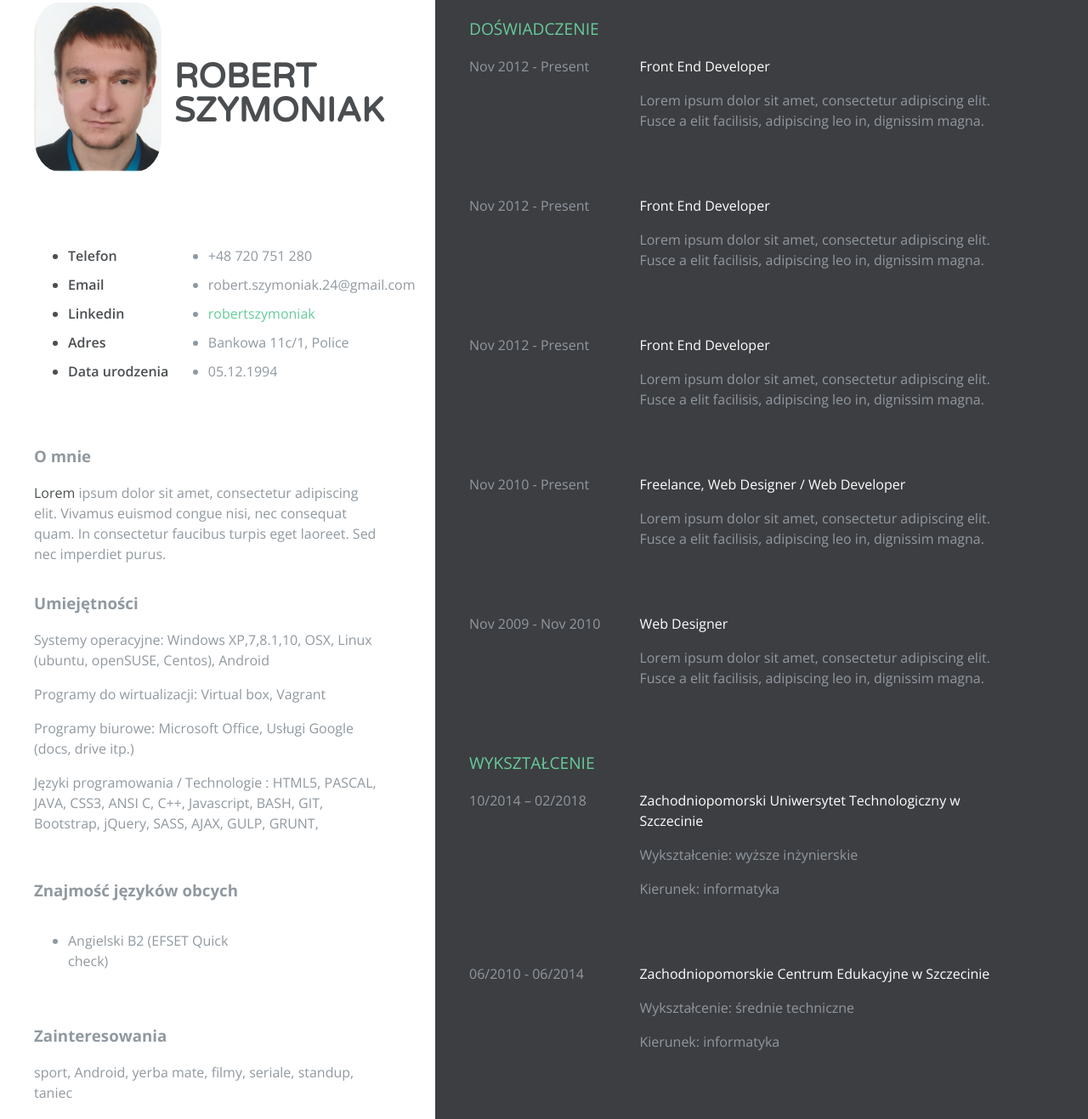
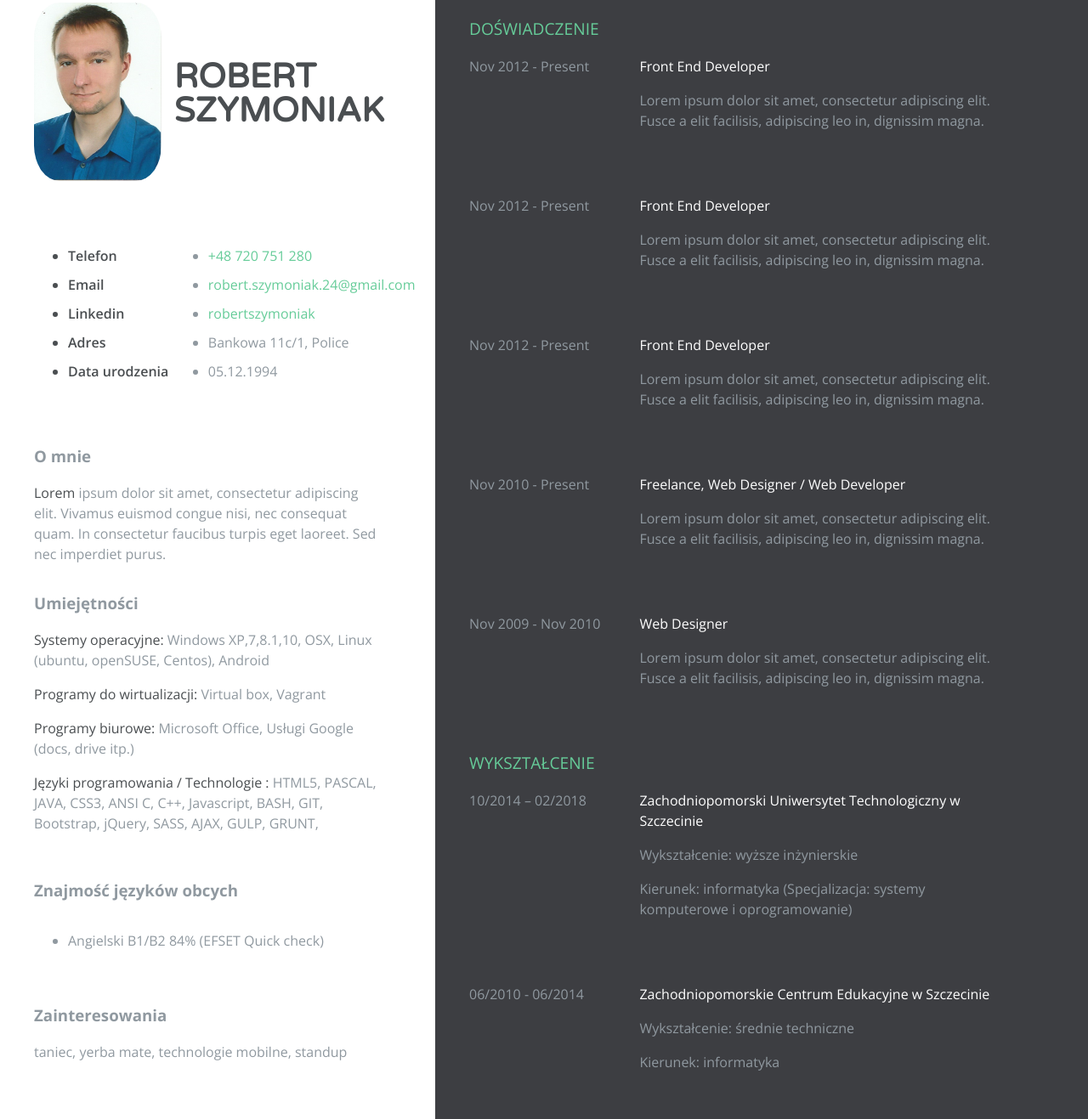
Before and after one commit to Rszymoniak24/cv, a plain HTML site: page index.html in a window 1280 px wide. Shown: the part 57-1374 px from the top of the page at 85% size. Drawn offline with nearby package versions, Linux system fonts and the light colour scheme.

Commit message:
new photo added, minor fixes

```diff
--- a/index.html
+++ b/index.html
@@ -6,9 +6,9 @@
     <meta charset="utf-8">
     <meta name="viewport" content="width=device-width, initial-scale=1, maximum-scale=1">
 
-    <title>The HTML5 Herald</title>
-    <meta name="description" content="The HTML5 Herald">
-    <meta name="author" content="SitePoint">
+    <title>Robert Szymoniak - curriculum vitae</title>
+    <meta name="description" content="Robert Szymoniak - curriculum vitae">
+    <meta name="author" content="Robert Szymoniak">
 
     <link rel="stylesheet" href="styles.css">
 
@@ -22,7 +22,7 @@
             <div class="container">
                 <div class="picture-resume-wrapper">
                     <div class="picture-resume">
-                        <span><img src="av.jpg" alt="" /></span>
+                        <span><img src="av.png" alt="" /></span>
 
                     </div>
                     <div class="clearfix"></div>
@@ -41,12 +41,13 @@
                         <li>Data urodzenia</li>
 
                     </ul>
-                    <ul class="list-content ">
-                        <li>+48 720 751 280</li>
+                    <ul class="list-content">
+                        <li><a href="tel:+48720751280">+48 720 751 280</a></li>
                         <!-- YOUR PHONE NUMBER  -->
-                        <li>robert.szymoniak.24@gmail.com</li>
+                        <li><a href="mailto:robert.szymoniak.24@gmail.com">robert.szymoniak.24@gmail.com</a>
+                        </li>
                         <!-- YOUR EMAIL -->
-                        <li><a href="https://www.linkedin.com/in/robert-szymoniak-210053128/">robertszymoniak</a></li>
+                        <li><a target="_blank" href="https://www.linkedin.com/in/robert-szymoniak-210053128/">robertszymoniak</a></li>
                         <!-- YOUR WEBSITE  -->
                         <li>Bankowa 11c/1, Police</li>
                         <!-- YOUR STATE AND COUNTRY  -->
@@ -63,19 +64,19 @@
                 <div class="section-wrapper section-wrapper-full clearfix">
                     <h3>Umiejętności</h3>
                     <!-- YOUR SET OF SKILLS  -->
-                    <p>Systemy operacyjne: Windows XP,7,8.1,10, OSX, Linux (ubuntu, openSUSE, Centos), Android
+                    <p><span class='bold'>Systemy operacyjne: </span>Windows XP,7,8.1,10, OSX, Linux (ubuntu, openSUSE, Centos), Android
                     </p>
-                    <p> Programy do wirtualizacji: Virtual box, Vagrant
+                    <p> <span class='bold'>Programy do wirtualizacji:</span> Virtual box, Vagrant
                     </p>
-                    <p> Programy biurowe: Microsoft Office, Usługi Google (docs, drive itp.)</p>
-                    <p> Języki programowania / Technologie : HTML5, PASCAL, JAVA, CSS3, ANSI C, C++, Javascript, BASH, GIT, Bootstrap, jQuery, SASS, AJAX, GULP, GRUNT,</p>
+                    <p> <span class='bold'>Programy biurowe:</span> Microsoft Office, Usługi Google (docs, drive itp.)</p>
+                    <p> <span class='bold'>Języki programowania / Technologie :</span> HTML5, PASCAL, JAVA, CSS3, ANSI C, C++, Javascript, BASH, GIT, Bootstrap, jQuery, SASS, AJAX, GULP, GRUNT,</p>
 
                 </div>
                 <div class="section-wrapper section-wrapper-full clearfix">
                     <h3>Znajmość języków obcych</h3>
                     <!-- DESCRIPTION OF YOUR HOBBIES -->
-                    <ul class="list-content">
-                        <li>Angielski B2 (EFSET Quick check)</li>
+                    <ul class="list-content list-content-full">
+                        <li>Angielski B1/B2 84% (EFSET Quick check)</li>
 
 
                     </ul>
@@ -84,7 +85,7 @@
                 <div class="section-wrapper section-wrapper-full clearfix">
                     <h3>Zainteresowania</h3>
                     <!-- DESCRIPTION OF YOUR HOBBIES -->
-                    <p>sport, Android, yerba mate, filmy, seriale, standup, taniec</p>
+                    <p>taniec, yerba mate, technologie mobilne, standup</p>
                 </div>
 
                 <!-- <div class="contact-social clearfix">
@@ -197,7 +198,7 @@
                         <!-- JOB TITLE  -->
                         <div class="company-description">
                             <p>Wykształcenie: wyższe inżynierskie</p>
-                            <p>Kierunek: informatyka</p>
+                            <p>Kierunek: informatyka (Specjalizacja: systemy komputerowe i oprogramowanie)</p>
                             <!-- JOB DESCRIPTION  -->
                         </div>
                     </div>
--- a/styles.css
+++ b/styles.css
@@ -621,6 +621,10 @@ a {
     width: 100%;
 }
 
+.profile .list-content-full {
+    width: 100%;
+}
+
 .section-wrapper:nth-child(3) {
     padding-right: 8%;
 }
```
Also changed, not shown: av.png (added).
